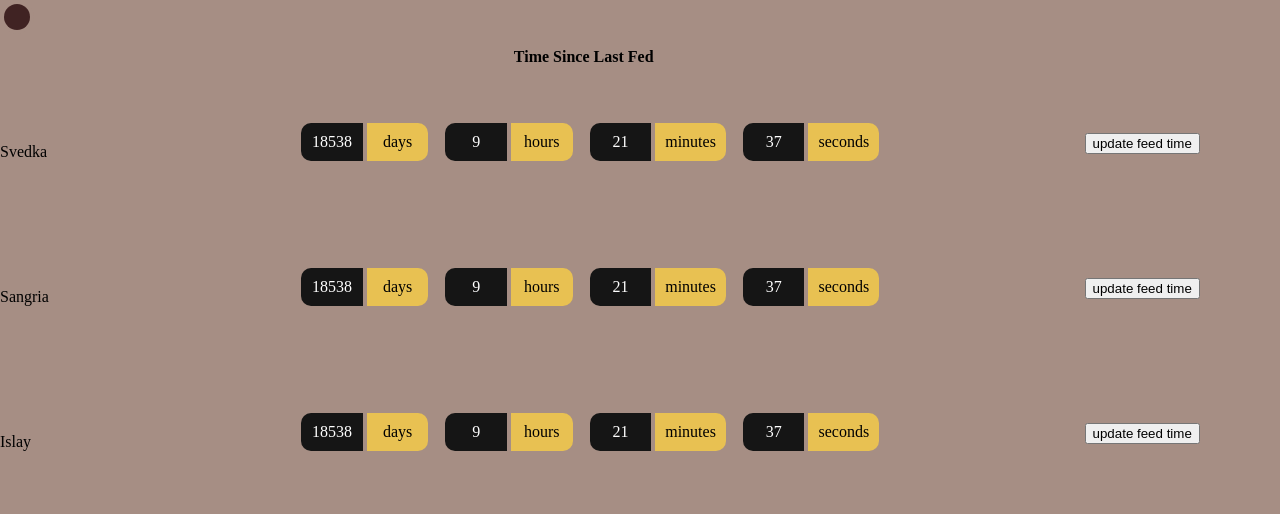
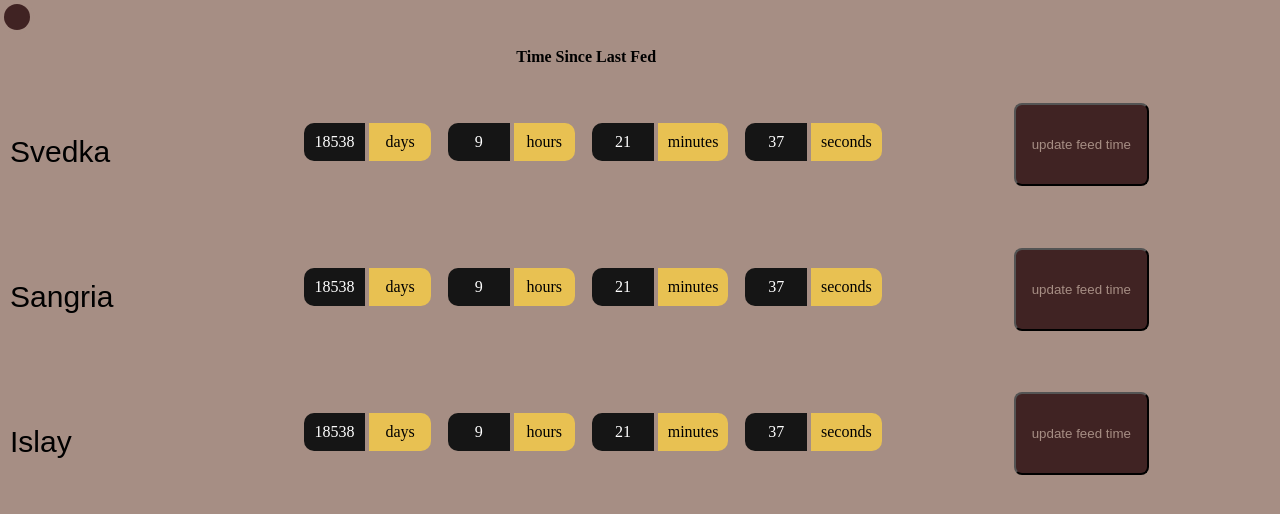
Before and after one commit to the-amaya/haveTheDogsBeenFed, a PHP site: page / in a window 1280 px wide. Shown: the top 514 px of the page. Run offline with PHP 8.4, Linux system fonts and the light colour scheme; data that the repository does not hold is empty; some libraries are stand-ins or nearby versions.

Commit message:
minor cleanup
started some css cleanup/ prettyfication

```diff
--- a/index.php
+++ b/index.php
@@ -22,7 +22,7 @@
 </div>
 
 <body>
-	<table width="100%" height="60%" border="0" cellpadding="0" cellspacing="0">
+	<table width="95%" height="60%" border="0" cellpadding="10" cellspacing="0">
 		<tr>
 			<th></th>
 			<th>Time Since Last Fed</th>
@@ -102,7 +102,7 @@
 					async: false
 				}).responseText;
 				jsonData = JSON.parse(jsonData);
-				console.log(jsonData);
+				//console.log(jsonData);
 				data1 = jsonData[0]["time"];
 				data2 = jsonData[1]["time"];
 				data3 = jsonData[2]["time"];
--- a/style.css
+++ b/style.css
@@ -33,15 +33,29 @@ div img {
 
 #leftcell
 {
-    width:auto;
+	width:auto;
+	height:auto;
+	font-size: 30px;
+	text-align: left;
+	font-family: Arial, Helvetica, sans-serif;
 }
 #middlecell
 {
-    width:auto;
+	width:auto;
+	height:auto;
 }
 #rightcell
 {
-    width:auto;
+	width:auto;
+	height:auto;
+}
+
+#submit
+{
+	border-radius: 8px;
+	padding: 32px 16px;
+	background-color: #402323;
+	color: #a68e84;
 }
 
 .countup {
```
